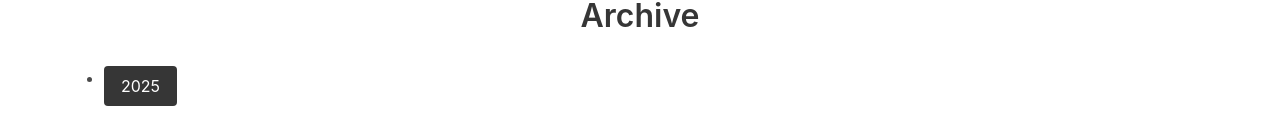
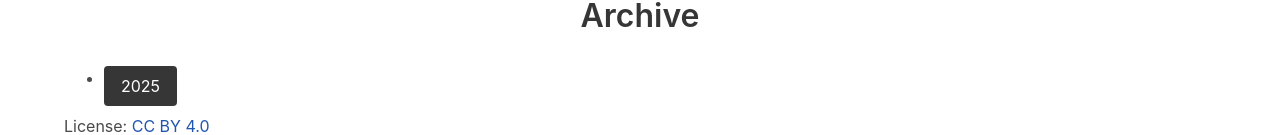
Before and after one commit to IMRCLab/imrclab.github.io, a Jekyll site: the page built from teachingpages/flying-robots/index.html, in a window 1280 px wide. Shown: the part 1052-1187 px from the top of the page. Built offline with Jekyll 4.4.1, drawn with Linux system fonts in a browser that asks for light colours; some web fonts are replaced; before the commit the page ends 1166 px from its top, so only the background shows below that.

Commit message:
add licenses for some teaching materials

```diff
--- a/teachingpages/flying-robots/index.html
+++ b/teachingpages/flying-robots/index.html
@@ -262,3 +262,9 @@
       <li><a href="../../teaching/flying-robots/2025/index.html" class="button is-dark">2025</a></li>
     </ul>
 </div>
+
+<div class="container">
+    <p>
+        License: <a href="https://creativecommons.org/licenses/by/4.0/">CC BY 4.0</a>
+    </p>
+</div>
--- a/teachingpages/mrs-seminar/index.html
+++ b/teachingpages/mrs-seminar/index.html
@@ -28,4 +28,9 @@
     </span>
     <span>Syllabus</span>
   </a>
+
+  <p>
+    License: <a href="https://creativecommons.org/licenses/by/4.0/">CC BY 4.0</a>
+  </p>
+
 </div>
```
